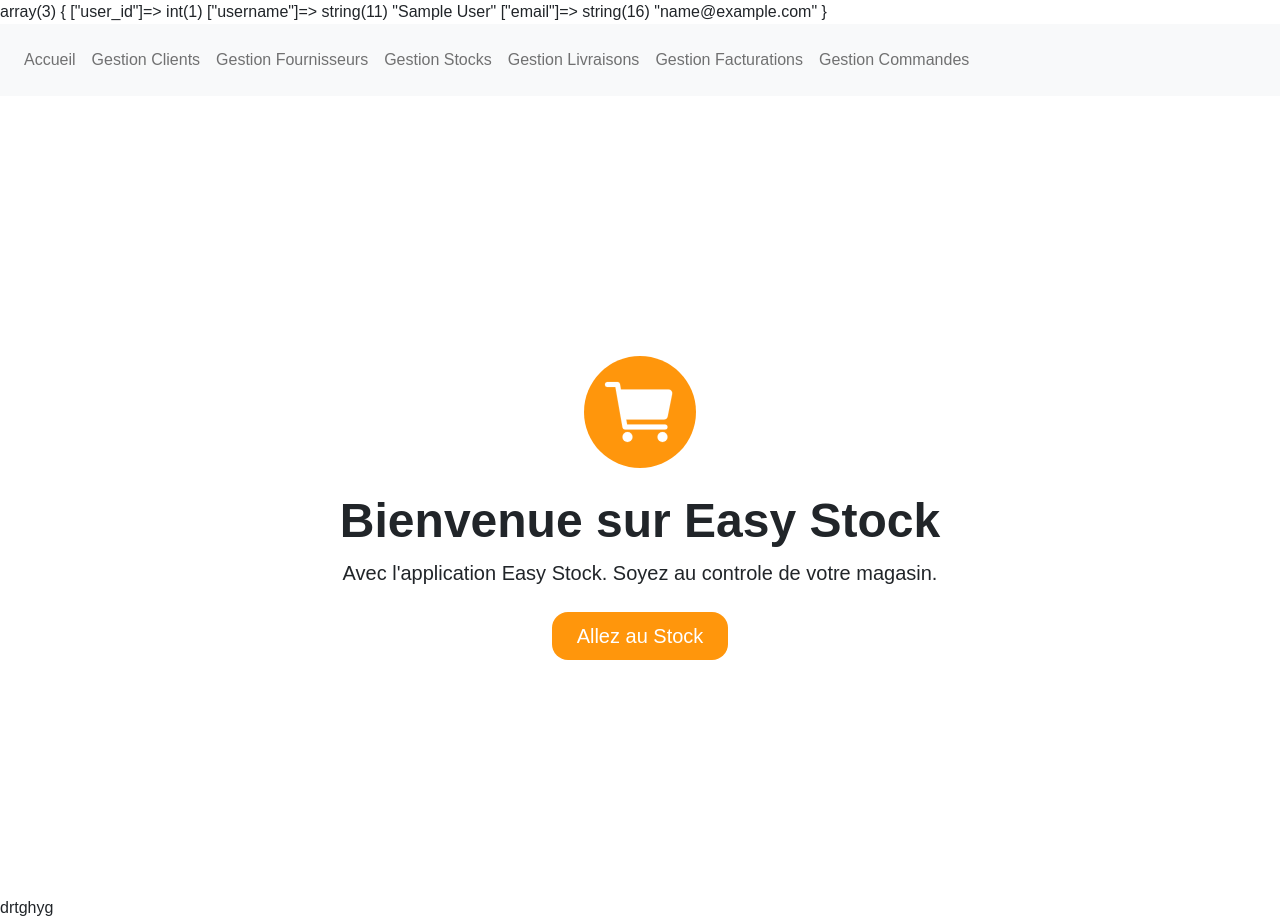
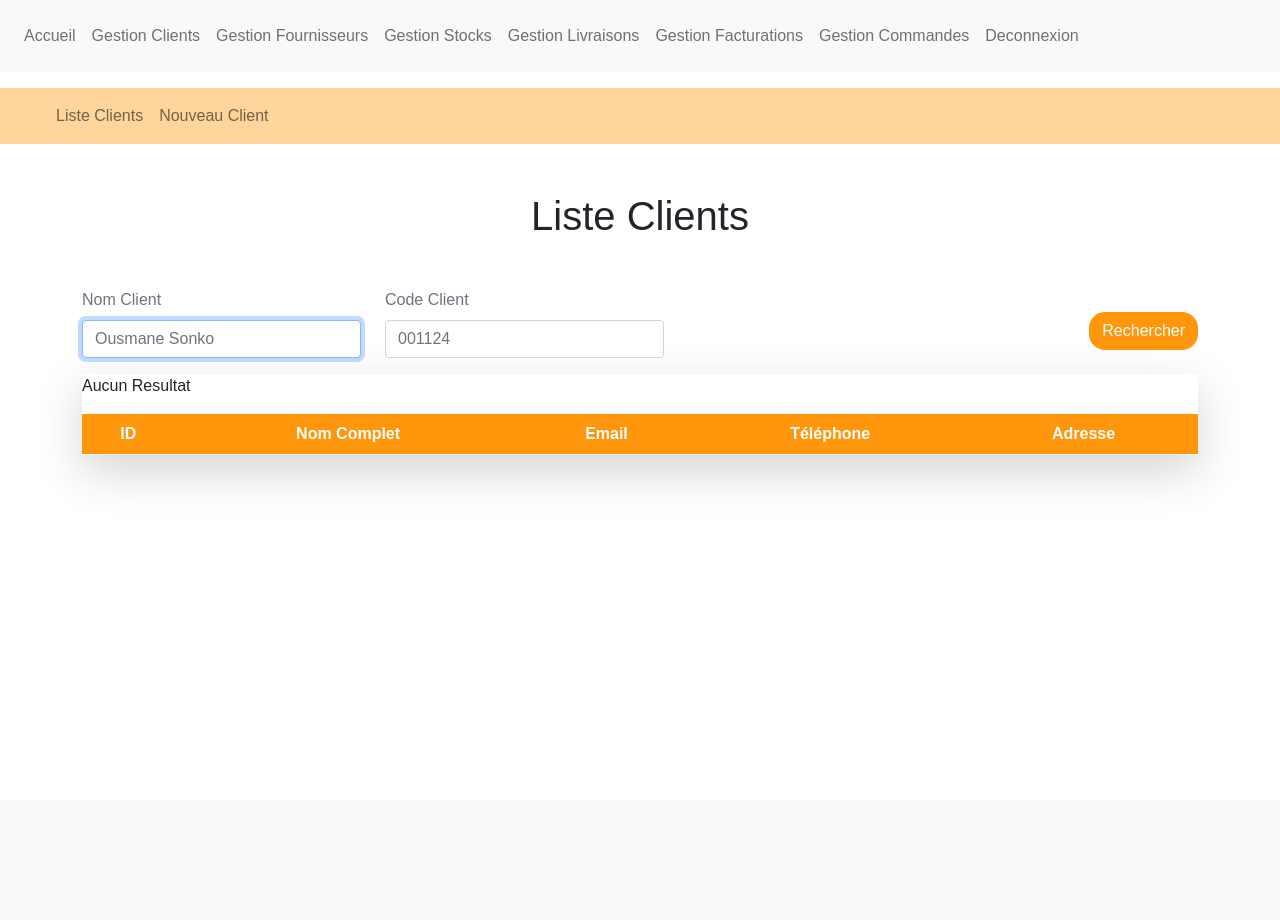
Before and after one commit to yassinebaker/easy-stock-app, a PHP site: page /easy-stock-app/client/tout in a window 1280 px wide. After the commit the page ends 477 px from the top, so only its background shows below. Run offline with PHP 8.4, Linux system fonts and the light colour scheme; the visitor is signed in with stand-in values (Sample User, id 1); tables that the repository leaves empty or names only in its code hold one stand-in row (values such as "Sample post"); lists and menus that the app fills with data are empty.

Commit message:
Ajout des pages gestion commandes et clients

```diff
--- a/Controller/UserController.php
+++ b/Controller/UserController.php
@@ -9,9 +9,10 @@
         public function __construct(){
             $this->userModel =$this->model('User');
         }
-        public function inscription()
+        public function inscription($title)
         {
             $data = [
+                'title' =>$title,
                 'nom' => '',
                 'email' => '',
                 'mot_de_passe' => '',
@@ -29,6 +30,7 @@
                 $_POST = filter_input_array(INPUT_POST, FILTER_SANITIZE_STRING);
 
                       $data = [
+                        'title' =>$title,
                         'nom' => trim($_POST['nom']),
                         'email' => trim($_POST['email']),
                         'mot_de_passe' => trim($_POST['mot_de_passe']),
@@ -146,8 +148,9 @@
                         if ($userconnecter)
                         {
                             $this->createSession($userconnecter);
+                            header("Location: /easy-stock-app/accueil");
                             echo '<pre>';
-                            var_dump($_SESSION);
+                            // var_dump($_SESSION);
                             echo '</pre>';
                         }else {
                             $data['erreurMot_de_passe'] ='Mail ou mot de passe incorrect';
@@ -161,5 +164,25 @@
                         $_SESSION['username'] = $user['nom'];
                         $_SESSION['email'] = $user['email'];
                     }
+                    public function logout() {
+                        unset($_SESSION['user_id']);
+                        unset($_SESSION['username']);
+                        unset($_SESSION['email']);
+                        header("location:/easy-stock-app/login");
+                    }
+
+                    public function toutLesUsers()
+                    {
+                        $searchQuery = '';
+                        $idQuery ='';
+                        if($_SERVER['REQUEST_METHOD'] == 'POST')
+                        {
+                            $searchQuery = trim($_POST['nom']);
+                            $idQuery = trim($_POST['id']);
+                        }
+                        $clients = $this->userModel->getAllUsers($searchQuery,$idQuery);
+
+                        $this->view('/Clients/liste_client', $clients);
+                    }
             }
-?>
+            ?>
--- a/Models/User.php
+++ b/Models/User.php
@@ -63,4 +63,13 @@
             }
 
         }
+        public function getAllUsers($searchQuery,$idQuery){
+            $query = (isset($searchQuery) || isset($idQuery)) ?
+             "SELECT * FROM utilisateur WHERE nom LIKE '%$searchQuery%' AND id LIKE '%$idQuery%'  AND role = '0'" :
+             "SELECT * FROM utilisateur WHERE role = '0'" ;
+            $stmt = $this->conn->prepare($query);
+            $stmt->execute();
+            $datas =$stmt->fetchAll(PDO::FETCH_ASSOC);
+            return $datas;
+        }
     }
--- a/Views/Auth/Connexion.php
+++ b/Views/Auth/Connexion.php
@@ -1,6 +1,3 @@
-<?php
-// echo($data['email']);
-?>
 <section class="h-100">
 		<div class="container h-100">
 			<div class="row justify-content-sm-center h-100">
--- a/Views/Auth/Inscription.php
+++ b/Views/Auth/Inscription.php
@@ -1,9 +1,6 @@
 <style>
     <?php include '../../public/css/bootstrap.min.css'; ?>
 </style>
-<!-- <?php
-
-?> -->
 <section class="h-100">
 		<div class="container h-100">
 			<div class="row justify-content-sm-center h-100">
@@ -14,7 +11,7 @@
 					</div>
 					<div class="card shadow-lg">
 						<div class="card-body p-5">
-							<h1 class="fs-4 card-title fw-bold mb-4">Inscription</h1>
+							<h1 class="fs-4 card-title fw-bold mb-4"><?php echo $data['title']; ?></h1>
 							<form method="POST" class="needs-validation" novalidate="" autocomplete="off">
 								<div class="mb-3">
 									<label class="mb-2 text-muted" for="name">Nom</label>
--- /dev/null
+++ b/Views/Clients/client_navbar.php
@@ -0,0 +1,11 @@
+<nav class="navbar navbar-expand-lg navbar-light mt-3 px-5 bg-purple-light text-black">
+  <button class="navbar-toggler" type="button" data-toggle="collapse" data-target="#navbarNavAltMarkup" aria-controls="navbarNavAltMarkup" aria-expanded="false" aria-label="Toggle navigation">
+    <span class="navbar-toggler-icon"></span>
+  </button>
+  <div class="collapse navbar-collapse" id="navbarNavAltMarkup">
+    <div class="navbar-nav">
+      <a class="nav-item nav-link text-orange" href="/easy-stock-app/client/tout">Liste Clients</a>
+      <a class="nav-item nav-link" href="/easy-stock-app/client/ajout">Nouveau Client</a>
+    </div>
+  </div>
+</nav>
--- /dev/null
+++ b/Views/Clients/liste_client.php
@@ -0,0 +1,55 @@
+<section class="h-100">
+	<div class="container h-100">
+		<div class="row justify-content-sm-center h-10">
+			<div class="col-xxl-4 col-xl-5 col-lg-5 col-md-7 col-sm-9  w-100">
+				<div class="text-center my-5">
+                    <h1>Liste Clients</h1>
+				</div>
+
+
+                <form method="POST" class="needs-validation d-flex align-items-center gap-4" novalidate="" autocomplete="off">
+								<div class="mb-3 w-25">
+									<label class="mb-2 text-muted" for="email">Nom Client</label>
+									<input id="email" type="text" placeholder='Ousmane Sonko' class="form-control" name="nom" value="" required autofocus>
+								</div>
+
+								<div class="mb-3 w-25">
+									<div class="mb-2 w-100">
+										<label class="text-muted" for="password">Code Client</label>
+									</div>
+									<input id="password" type="text" placeholder="001124"class="form-control" name="id" required>
+								</div>
+
+                                <button type="submit" class="btn rounded-btn bg-purple text-white  ms-auto">
+                                    Rechercher
+                                </button>
+							</form>
+        <div class='shadow-lg'>
+            <table class="table table-bordeless" >
+                        <thead class="bg-purple text-white">
+                            <tr>
+                            <th scope="col" class="text-center">ID</th>
+                            <th scope="col" class="text-center">Nom Complet</th>
+                            <th scope="col" class="text-center">Email</th>
+                            <th scope="col" class="text-center">Téléphone</th>
+                            <th scope="col" class="text-center">Adresse</th>
+                            </tr>
+                        </thead>
+                        <tbody>
+                        <?php foreach($data as $value): ?>
+                            <tr>
+                                <td class="text-center"><?php echo $value['id'] ?></td>
+                                <td class='text-center'><?php echo $value['nom'] ?></td>
+                                <td class="text-center"><?php echo $value['email'] ?></td>
+                                <td class="text-center">+221 <?php echo $value['telephone'] ?></td>
+                                <td class="text-center"><?php echo $value['adresse'] ?></td>
+                            </tr>
+                        <?php endforeach; ?>
+                        <?php if(count($data)<1)
+                            echo "<p>Aucun Resultat<p/>";
+                        ?>
+                    </tbody>
+            </table>
+        </div>
+    </div>
+</section>
--- a/Views/commandes/commande_navbar.php
+++ b/Views/commandes/commande_navbar.php
@@ -4,8 +4,8 @@
   </button>
   <div class="collapse navbar-collapse" id="navbarNavAltMarkup">
     <div class="navbar-nav">
-      <a class="nav-item nav-link text-orange" href="/easy-stock-app/commandes">Commandes En cours</a>
-      <a class="nav-item nav-link" href="/easy-stock-app/nouveaucommande">Nouveau Commandes</a>
+      <a class="nav-item nav-link text-orange" href="/easy-stock-app/commandes/encours">Commandes En cours</a>
+      <a class="nav-item nav-link" href="/easy-stock-app/commande/ajout">Nouveau Commandes</a>
     </div>
   </div>
 </nav>
--- a/Views/inc/header.php
+++ b/Views/inc/header.php
@@ -14,12 +14,13 @@
   <div class="collapse navbar-collapse" id="navbarNavAltMarkup">
     <div class="navbar-nav">
       <a class="nav-item nav-link text-orange" href="/easy-stock-app/accueil">Accueil</a>
-      <a class="nav-item nav-link" href="#">Gestion Clients</a>
+      <a class="nav-item nav-link" href="/easy-stock-app/client/tout">Gestion Clients</a>
       <a class="nav-item nav-link" href="#">Gestion Fournisseurs</a>
       <a class="nav-item nav-link" href="#">Gestion Stocks</a>
       <a class="nav-item nav-link" href="#">Gestion Livraisons</a>
       <a class="nav-item nav-link" href="#">Gestion Facturations</a>
-      <a class="nav-item nav-link" href="/easy-stock-app/commandes">Gestion Commandes</a>
+      <a class="nav-item nav-link" href="/easy-stock-app/commandes/encours">Gestion Commandes</a>
+      <a class="nav-item nav-link" href="/easy-stock-app/logout">Deconnexion</a>
     </div>
   </div>
 </nav>
--- /dev/null
+++ b/helpers/logout.php
@@ -0,0 +1,4 @@
+<?php
+    session_destroy();
+    header("location:/easy-stock-app/login")
+?>
--- a/index.php
+++ b/index.php
@@ -1,13 +1,8 @@
 <?php
     session_start();
     // session_destroy();
-    var_dump($_SESSION);
+    // var_dump($_SESSION);
 ?>
-<style>
-    <?php include './public/css/bootstrap.min.css';
-    include './public/css/main.css';
-    ?>
-</style>
 
 <?php
 
@@ -16,35 +11,74 @@
 
     $user = new UserController();
 
-    switch (parse_url($_SERVER['REQUEST_URI'],PHP_URL_PATH)) {
-        case '/easy-stock-app/':
-                require_once('./Views/Auth/Connexion.php');
-            break;
-        case '/easy-stock-app/login':
+    if (parse_url($_SERVER['REQUEST_URI'],PHP_URL_PATH)=='/easy-stock-app/')
+     {
+         if(isset($_SESSION['user_id'])==false)
+         {
             $user->connexion();
-            break;
-        case '/easy-stock-app/inscription':
-            $user->inscription();
-        break;
-        // Chemin en cas de connexion
-        case '/easy-stock-app/accueil' && isset($_SESSION['user_id']) :
+         }else
+         {
+            header("location:/easy-stock-app/accueil");
+         }
+    }elseif (parse_url($_SERVER['REQUEST_URI'],PHP_URL_PATH)=='/easy-stock-app/login')
+    {
+
+        if(isset($_SESSION['user_id'])==false)
+        {
+           $user->connexion();
+        }else
+        {
+            header("location:/easy-stock-app/accueil");
+        }
+    }elseif (parse_url($_SERVER['REQUEST_URI'],PHP_URL_PATH)=='/easy-stock-app/inscription')
+    {
+        if(isset($_SESSION['user_id'])==false)
+        {
+            $user->inscription('Inscription');
+        }else
+        {
+            header("location:/easy-stock-app/accueil");
+        }
+
+    }elseif (parse_url($_SERVER['REQUEST_URI'],PHP_URL_PATH)=='/easy-stock-app/accueil' && isset($_SESSION['user_id']))
+    {
         require_once('./Views/inc/header.php');
         require_once('./Views/Dashboard.php');
-        break;
-        case '/easy-stock-app/commande/ajout' && isset($_SESSION['user_id']):
+
+    }elseif (parse_url($_SERVER['REQUEST_URI'],PHP_URL_PATH)=='/easy-stock-app/commande/ajout' && isset($_SESSION['user_id']))
+    {
         require_once('./Views/inc/header.php');
             // commandes navbar
             require_once('./Views/commandes/commande_navbar.php');
             require_once('./Views/commandes/nouveau_commande.php');
-        break;
-        case '/easy-stock-app/commandes/encours':
+    }
+    elseif (parse_url($_SERVER['REQUEST_URI'],PHP_URL_PATH)=='/easy-stock-app/commandes/encours' && isset($_SESSION['user_id']))
+    {
         require_once('./Views/inc/header.php');
                 require_once('./Views/commandes/commande_navbar.php');
                 require_once('./Views/commandes/liste_commandes.php');
-        break;
 
-        default:
+    }elseif (parse_url($_SERVER['REQUEST_URI'],PHP_URL_PATH)=='/easy-stock-app/client/tout' && isset($_SESSION['user_id']))
+    {
+                require_once('./Views/inc/header.php');
+                require_once('./Views/Clients/client_navbar.php');
+                $user->toutLesUsers();
+    }elseif (parse_url($_SERVER['REQUEST_URI'],PHP_URL_PATH)=='/easy-stock-app/client/ajout' && isset($_SESSION['user_id']))
+    {
+                require_once('./Views/inc/header.php');
+                require_once('./Views/Clients/client_navbar.php');
+                $user->inscription('Ajout Client');
+    }elseif (parse_url($_SERVER['REQUEST_URI'],PHP_URL_PATH)=='/easy-stock-app/logout')
+    {
+                require_once('./helpers/logout.php');
+    }
+    else{
         require_once('./Views/pageNonTrouvee.php');
-            break;
     }
+
 ?>
+<style>
+    <?php include './public/css/bootstrap.min.css';
+    include './public/css/main.css';
+    ?>
+</style>
```
Also changed, not shown: Views/Clients/nouveau_client.php (added, +76 -0 lines), Views/Produits/nouveau_produit.php (added). Lines whose indentation alone changed are shown as unchanged.
